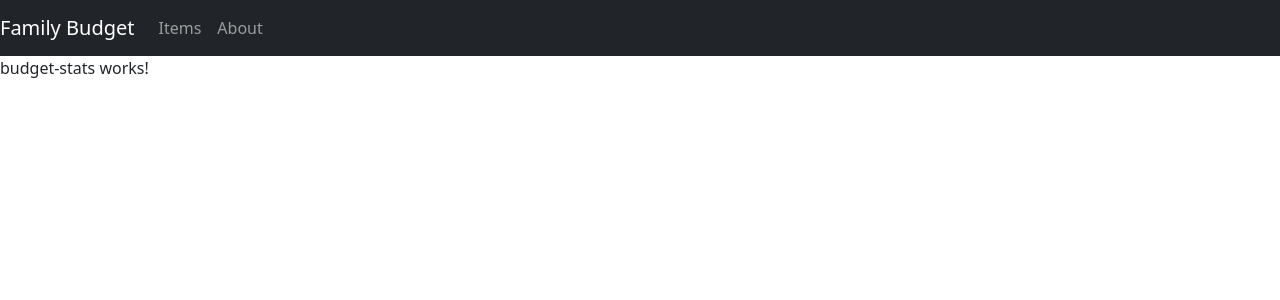
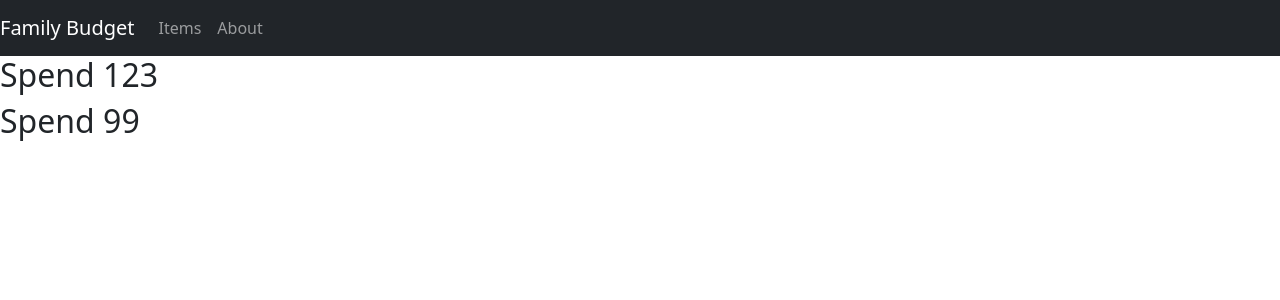
Before and after one commit to dubniczky/Budgeting-Webapp, an Angular app in the folder client/: page / in a window 1280 px wide. Shown: the top 300 px of the page. Built offline with nearby package versions, Linux system fonts and the light colour scheme.

Commit message:
Added budget item definition

```diff
--- a/client/src/app/app.module.ts
+++ b/client/src/app/app.module.ts
@@ -1,5 +1,6 @@
 import { NgModule } from '@angular/core';
 import { BrowserModule } from '@angular/platform-browser';
+import { ReactiveFormsModule } from '@angular/forms';
 
 import { AppRoutingModule } from './app-routing.module';
 import { RoutingModule } from './routing.module';
@@ -20,7 +21,8 @@ import { BudgetEditComponent } from './budget-edit/budget-edit.component';
   imports: [
     BrowserModule,
     AppRoutingModule,
-    RoutingModule
+    RoutingModule,
+    ReactiveFormsModule,
   ],
   providers: [],
   bootstrap: [AppComponent]
--- a/client/src/app/budget-stat/budget-stat.component.html
+++ b/client/src/app/budget-stat/budget-stat.component.html
@@ -1 +1,3 @@
-<p>budget-stats works!</p>
+
+<h2>Spend {{ totalSpend }}</h2>
+<h2>Spend {{ totalIncome }}</h2>
--- a/client/src/app/budget-stat/budget-stat.component.ts
+++ b/client/src/app/budget-stat/budget-stat.component.ts
@@ -7,6 +7,9 @@ import { Component, OnInit } from '@angular/core';
 })
 export class BudgetStatComponent implements OnInit {
 
+  totalSpend = 123
+  totalIncome = 99
+
   constructor() { }
 
   ngOnInit(): void {
```
Also changed, not shown: client/src/app/budget-item.ts (added, +11 -0 lines), 1 other file (tests, documents, lock files or other folders).
